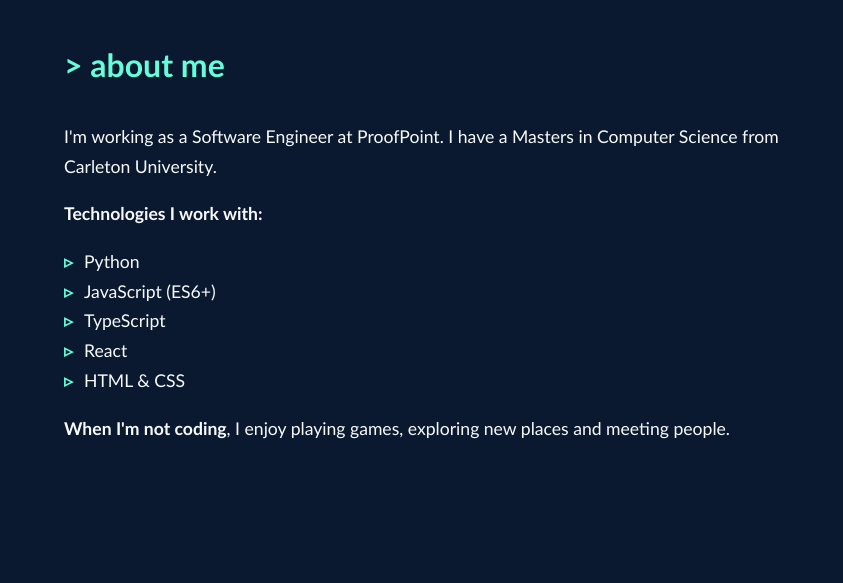
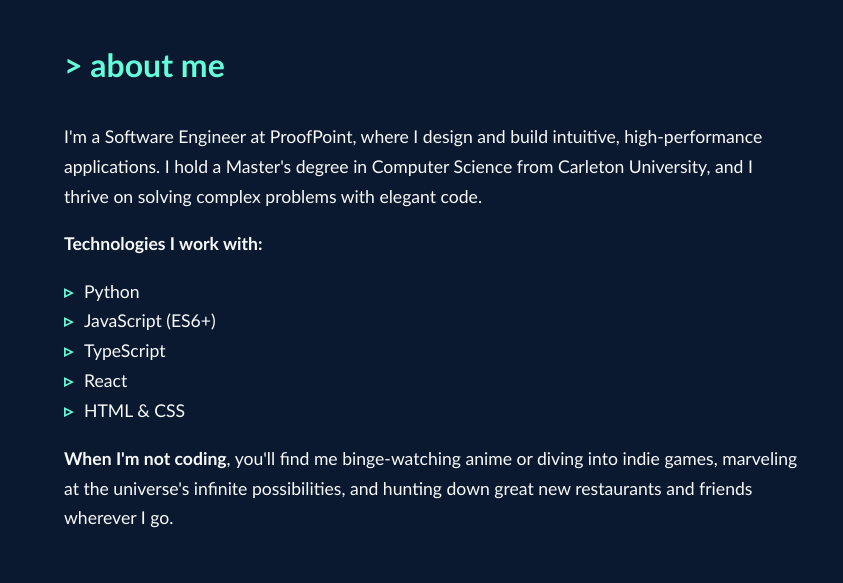
Before and after one commit to vatsla16/vatsla16.github.io, a plain HTML site: page index.html in a window 1280 px wide. Shown: the part 820-1403 px from the top of the page, 0-843 px from the left. Drawn offline with Linux system fonts and the light colour scheme.

Commit message:
updated about me section

```diff
--- a/index.html
+++ b/index.html
@@ -128,7 +128,7 @@
         <div class="about-text">
           <h2 id="about-heading">> about me</h2>
           <div class="about-content">
-            <p>I'm working as a Software Engineer at ProofPoint. I have a Masters in Computer Science from Carleton University.</p>
+            <p>I'm a Software Engineer at ProofPoint, where I design and build intuitive, high-performance applications. I hold a Master's degree in Computer Science from Carleton University, and I thrive on solving complex problems with elegant code.</p>
             <p><strong>Technologies I work with:</strong></p>
             <ul>
               <li>Python</li>
@@ -137,7 +137,7 @@
               <li>React</li>
               <li>HTML & CSS</li>
             </ul>
-            <p><strong>When I'm not coding</strong>, I enjoy playing games, exploring new places and meeting people.</p>
+            <p><strong>When I'm not coding</strong>, you'll find me binge-watching anime or diving into indie games, marveling at the universe's infinite possibilities, and hunting down great new restaurants and friends wherever I go.</p>
           </div>
         </div>
         <div class="about-image">
```
